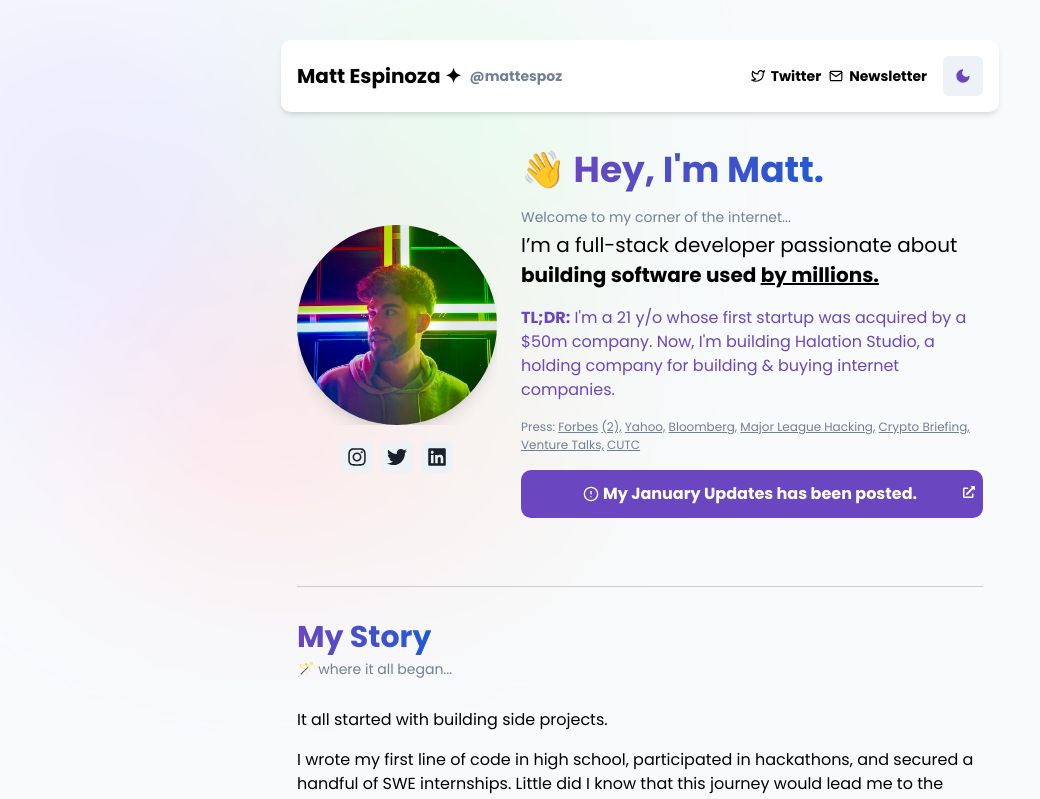
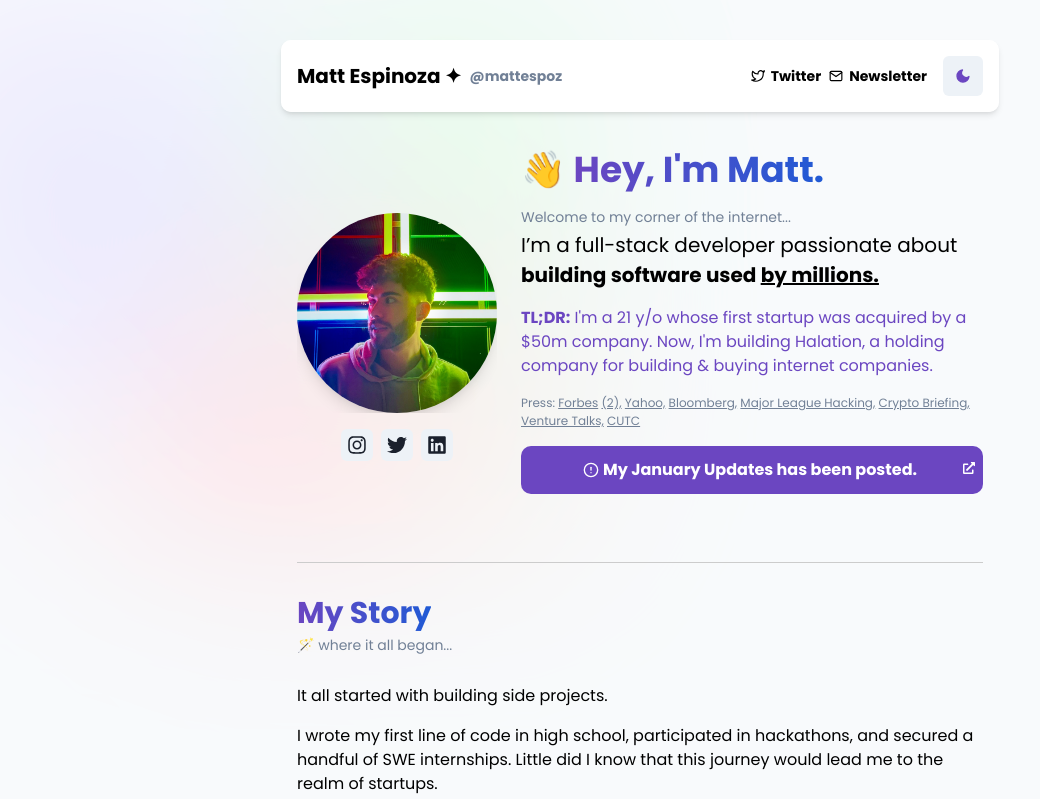
Before and after one commit to MattEspoz/personal-website, a Next.js app: page / in a window 1280 px wide. Shown: the top 799 px of the page, without its empty margins (0-1040 px from the left). Built offline with nearby package versions, Linux system fonts and the light colour scheme.

Commit message:
chore: removed studio word

```diff
--- a/src/components/ProfileSection.tsx
+++ b/src/components/ProfileSection.tsx
@@ -179,8 +179,8 @@ const ProfileSection = () => {
             TL;DR:
           </Box>{" "}
           I&apos;m a 21 y/o whose first startup was acquired by a $50m company.
-          Now, I&apos;m building Halation Studio, a holding company for building & buying
-          internet companies.
+          Now, I&apos;m building Halation, a holding company for building &
+          buying internet companies.
         </Text>
 
         <Text fontSize="xs" color="gray.500" mt={4}>
```
